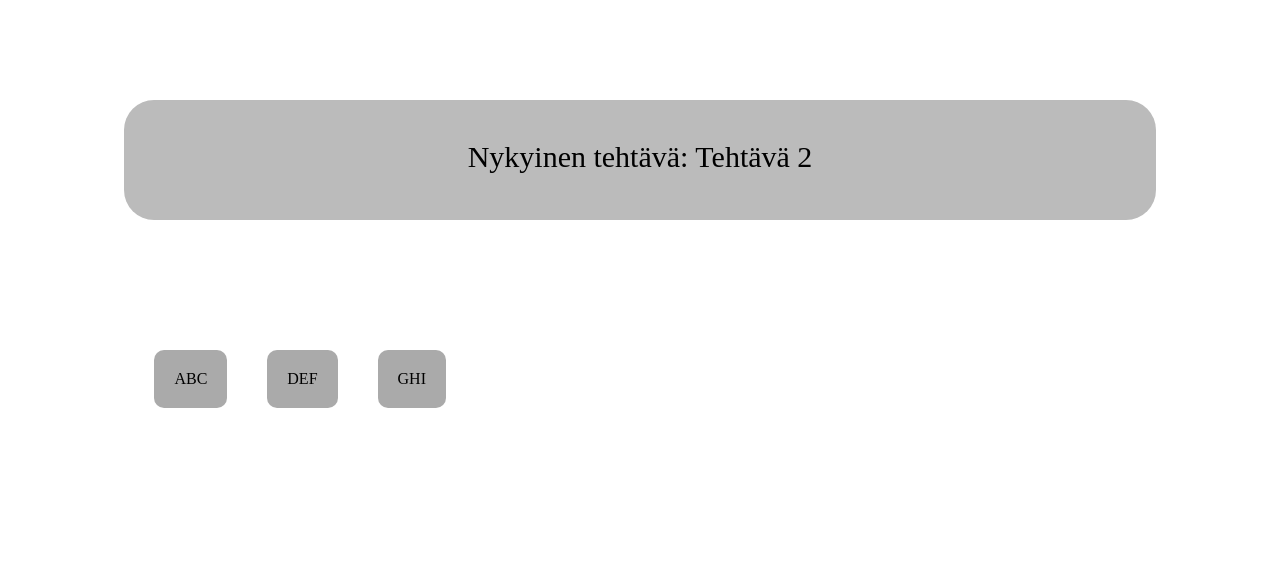
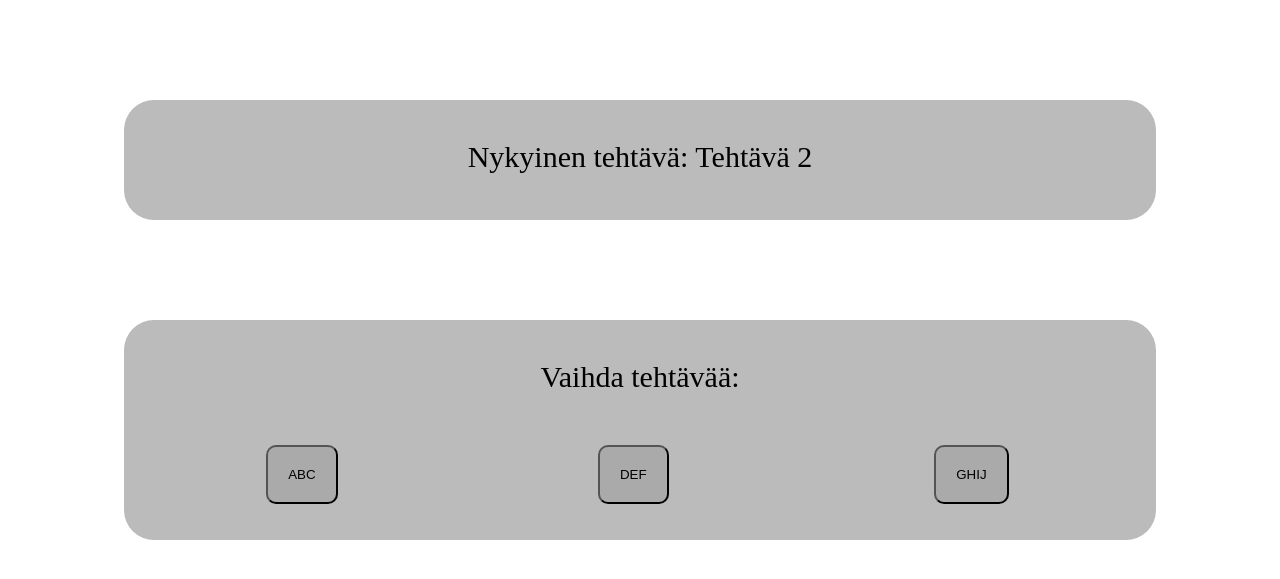
Before and after one commit to varesa/ContestScreen, a PHP site: page /controlpanel.php in a window 1280 px wide. Shown: the top 579 px of the page. Run offline with PHP 8.4, Linux system fonts and the light colour scheme.

Commit message:
Center the buttons...

```diff
--- a/controlpanel.php
+++ b/controlpanel.php
@@ -27,18 +27,28 @@
         }
 
         #buttons_box {
+            margin: auto auto;
             margin-top: 100px;
+            height: 200px;
+            background-color: #BBBBBB;
+        }
+
+        #buttons_box p {
+            text-align: center;
+        }
+
+        #buttons_table {
+            text-align: center;
+            //display: block;
+            width: 100%;
             height: 100px;
-            //background-color: #BBBBBB;
         }
 
         .button {
             background-color: #AAAAAA;
             padding: 20px;
-            margin: 20px;
+            margin: 0 auto ;
             border-radius: 10px;
-            display: float;
-            float: left;
         }
     </style>
 </head>
@@ -48,9 +58,14 @@
     </div>
 
     <div id="buttons_box" class="box">
-        <div id="button1" class="button">ABC</div>
-        <div id="button2" class="button">DEF</div>
-        <div id="button2" class="button">GHI</div>
+        <p>Vaihda tehtävää:</p>
+        <table id="buttons_table">
+            <tr>
+                <td><button id="button1" class="button">ABC</button></td>
+                <td><button id="button2" class="button">DEF</button></td>
+                <td><button id="button2" class="button">GHIJ</button></td>
+            </tr>
+        </table>
     </div>
 </body>
 </html>
```
